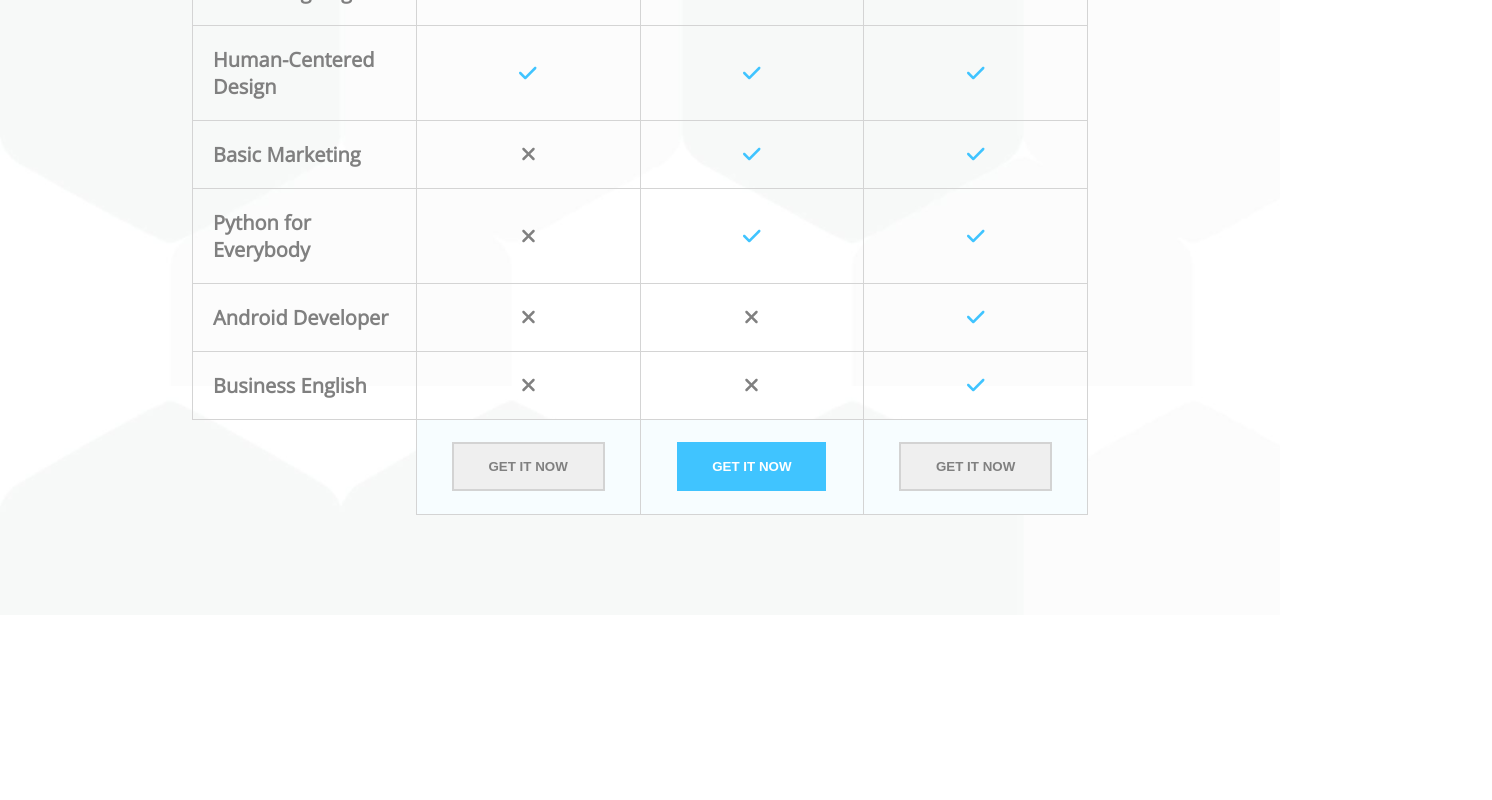
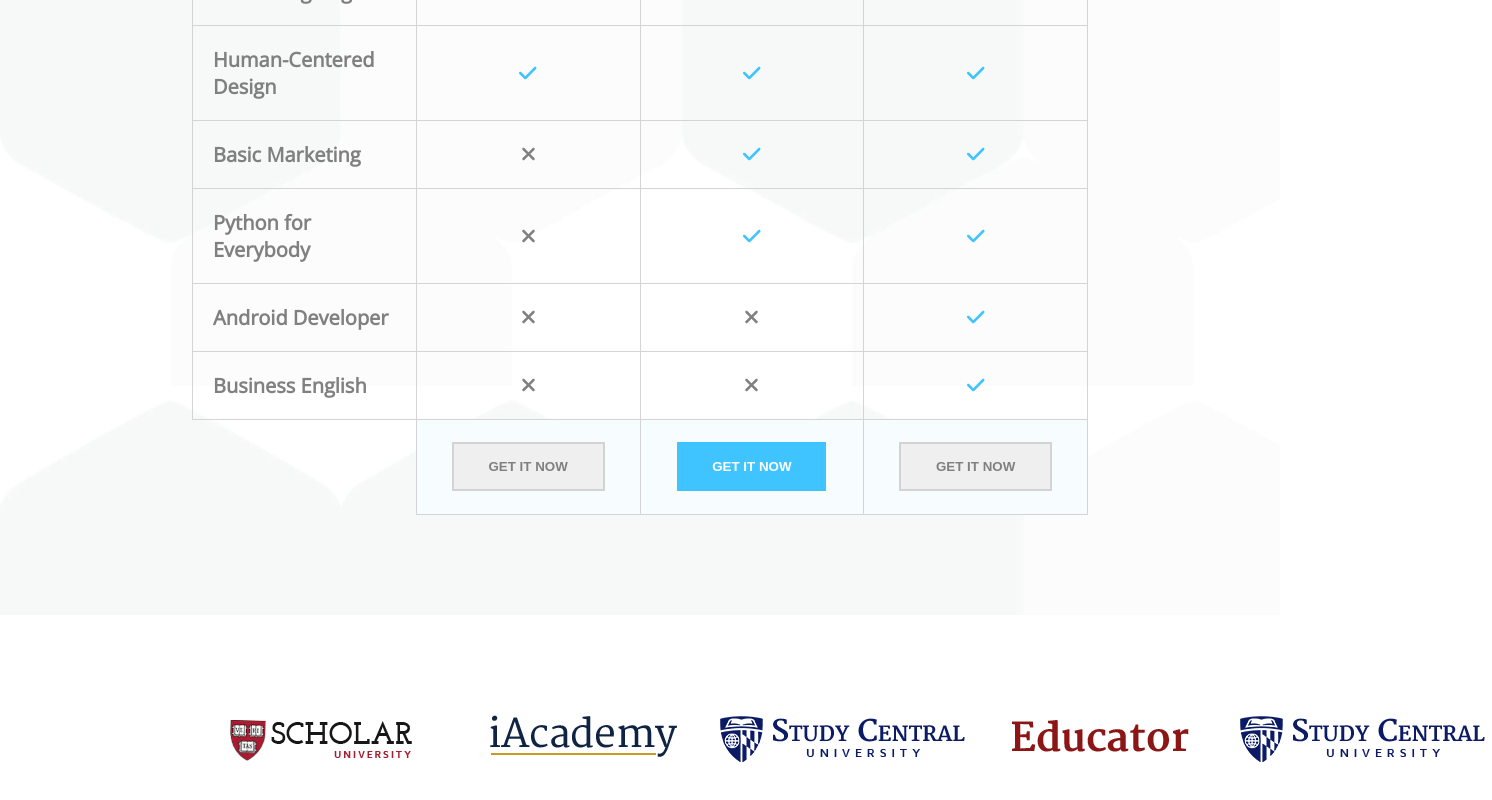
Before and after one commit to marcoceccarelli98/proj-html-vuejs, a Vue app: page / in a window 1280 px wide. Shown: the part 6373-7173 px from the top of the page, 1492 px wide, since content can reach past the window. Before the commit the page ends 6988 px from the top, so only its background shows below. Built offline with nearby package versions, Linux system fonts and the light colour scheme.

Commit message:
[UPD] homepage: Partners

```diff
--- a/src/pages/AppMain.vue
+++ b/src/pages/AppMain.vue
@@ -429,8 +429,21 @@ export default {
         </div>
       </div>
     </section>
-
     <!-- /PRICING PLANS -->
+    <!-- PARTNERS -->
+    <section class="my-100">
+      <div class="container-70">
+        <div class="partners">
+          <img src="/h5-client-4.png" alt="partner1" />
+          <img src="/h5-client-5.png" alt="partner2" />
+          <img src="/h5-client-1.png" alt="partner3" />
+          <img src="/h5-client-2.png" alt="partner4" />
+          <!-- Last element is intentionally wrong -->
+          <img src="/h5-client-1.png" alt="partner5" />
+        </div>
+      </div>
+    </section>
+    <!-- /PARTNERS -->
   </main>
 </template>
 
@@ -752,4 +765,18 @@ export default {
     }
   }
 }
+
+//  ------------------------------ PARTNERS ------------------------------
+
+.partners {
+  display: flex;
+  justify-content: space-around;
+  img {
+    transition: 0.3s;
+    &:hover {
+      transition: 0.3s;
+      opacity: 0.6;
+    }
+  }
+}
 </style>
```
